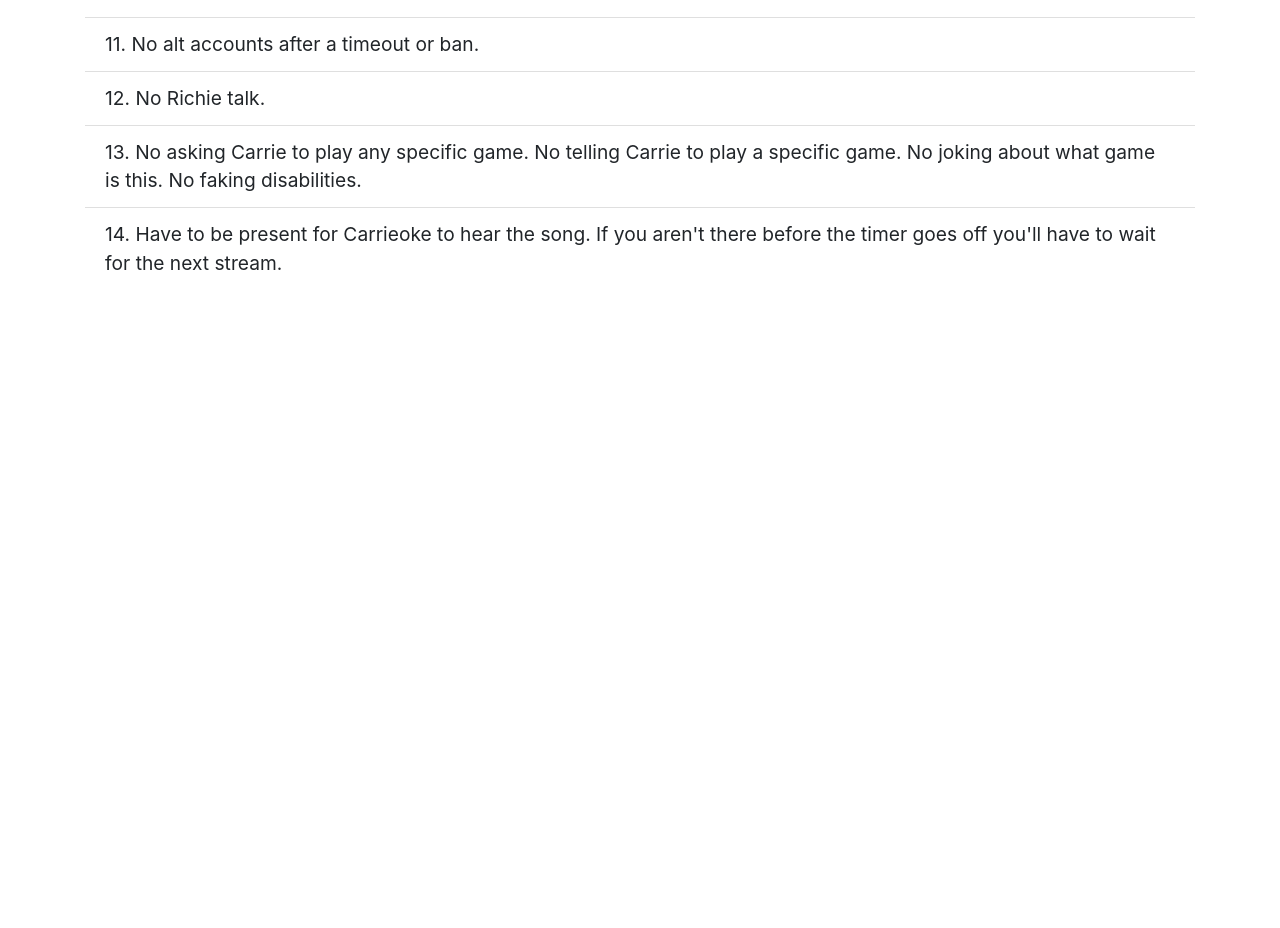
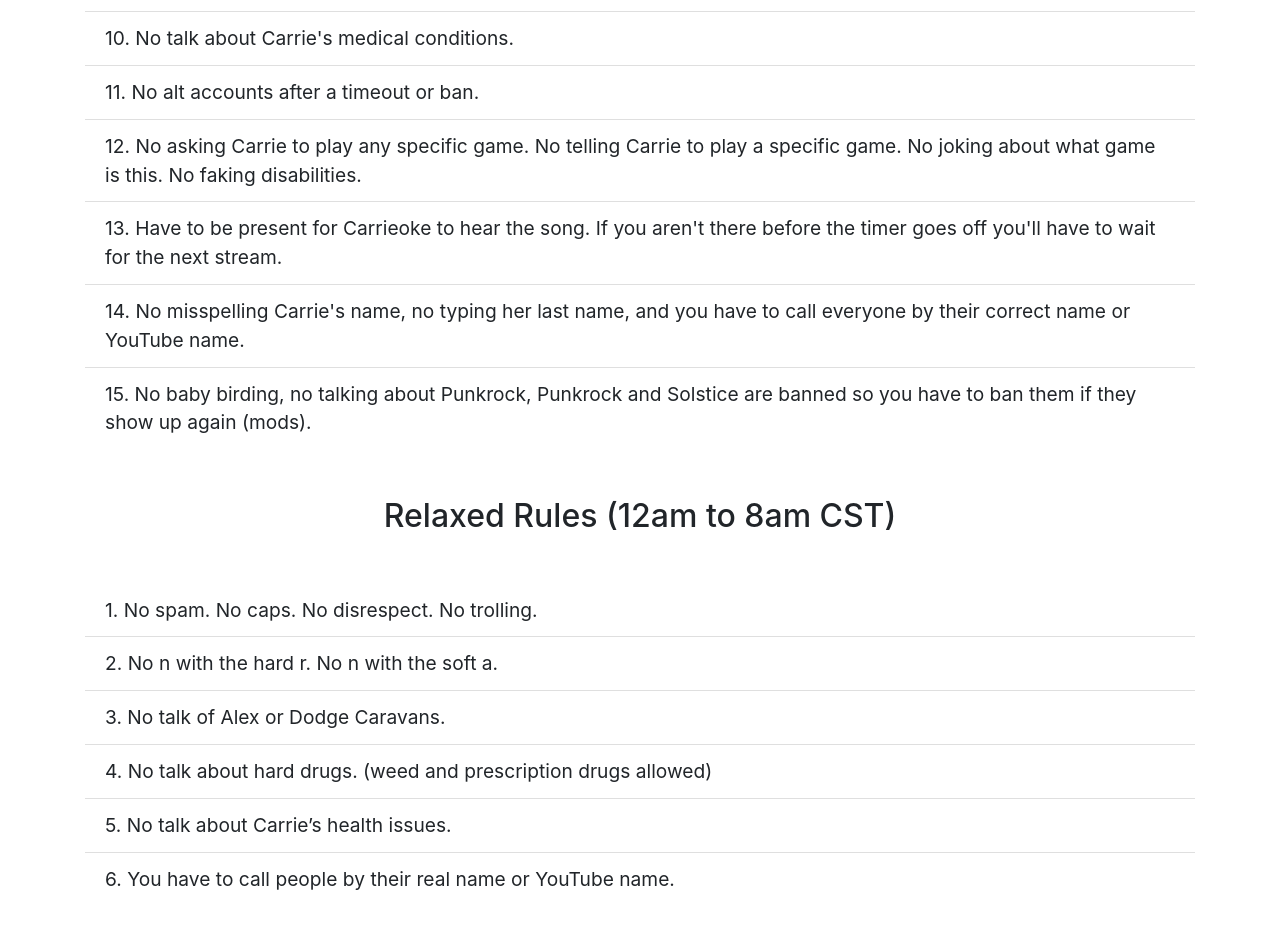
Before and after one commit to thecarrieshow/rules, a plain HTML site: page index.html in a window 1280 px wide. Shown: the part 960-1888 px from the top of the page. Before the commit the page ends 1298 px from the top, so only its background shows below. Drawn offline with nearby package versions, Linux system fonts and the light colour scheme.

Commit message:
Add files via upload

```diff
--- a/index.html
+++ b/index.html
@@ -23,15 +23,18 @@
           <h1 class="display-4 text-center">The Carrie Show Chat Rules</h1>
         </div>
       </div>
-      <div class="row justify-content-center">
-        <a href="https://www.youtube.com/channel/UCUjZC3VCZ5AfKWm9VHCHyRw" target="_blank">
-        <img src="./carrie.jpeg" alt="carrie">
+      <div class="row justify-content-center mb-5">
+        <a
+          href="https://www.youtube.com/channel/UCUjZC3VCZ5AfKWm9VHCHyRw"
+          target="_blank"
+        >
+          <img src="./carrie.jpeg" alt="carrie" />
         </a>
       </div>
       <div class="row justify-content-center">
         <div class="col-12">
           <ol class="list-group list-group-flush">
-            <li class="list-group-item">1. No spamming.</li>
+            <li class="list-group-item">1. No spamming. No caps.</li>
             <li class="list-group-item">
               2. No disrespectful language (no n with hard r). No disrepect of
               any kind to anyone. No disrespect of the rules. No trolling.
@@ -58,24 +61,55 @@
             <li class="list-group-item">
               11. No alt accounts after a timeout or ban.
             </li>
-            <li class="list-group-item">12. No Richie talk.</li>
+
             <li class="list-group-item">
-              13. No asking Carrie to play any specific game. No telling Carrie
+              12. No asking Carrie to play any specific game. No telling Carrie
               to play a specific game. No joking about what game is this. No
               faking disabilities.
             </li>
             <li class="list-group-item">
-              14. Have to be present for Carrieoke to hear the song. If you
+              13. Have to be present for Carrieoke to hear the song. If you
               aren't there before the timer goes off you'll have to wait for the
               next stream.
+            </li>
+            <li class="list-group-item">
+              14. No misspelling Carrie's name, no typing her last name, and you
+              have to call everyone by their correct name or YouTube name.
+            </li>
+            <li class="list-group-item">
+              15. No baby birding, no talking about Punkrock, Punkrock and
+              Solstice are banned so you have to ban them if they show up again
+              (mods).
             </li>
           </ol>
         </div>
       </div>
+      <div class="my-2">
+        <h2 class="text-center my-5">Relaxed Rules (12am to 8am CST)</h2>
+        <ol class="list-group list-group-flush">
+          <li class="list-group-item">
+            1. No spam. No caps. No disrespect. No trolling.
+          </li>
+          <li class="list-group-item">
+            2. No n with the hard r. No n with the soft a.
+          </li>
+          <li class="list-group-item">3. No talk of Alex or Dodge Caravans.</li>
+          <li class="list-group-item">
+            4. No talk about hard drugs. (weed and prescription drugs allowed)
+          </li>
+          <li class="list-group-item">
+            5. No talk about Carrie’s health issues.
+          </li>
+          <li class="list-group-item">
+            6. You have to call people by their real name or YouTube name.
+          </li>
+        </ol>
+      </div>
     </main>
     <script>
       console.log("cc and rn");
-      console.log('')
+      console.log("TWU");
+      console.log("Picrob");
     </script>
 
     <script src="https://cdnjs.cloudflare.com/ajax/libs/jquery/3.5.1/jquery.slim.min.js"></script>
```
